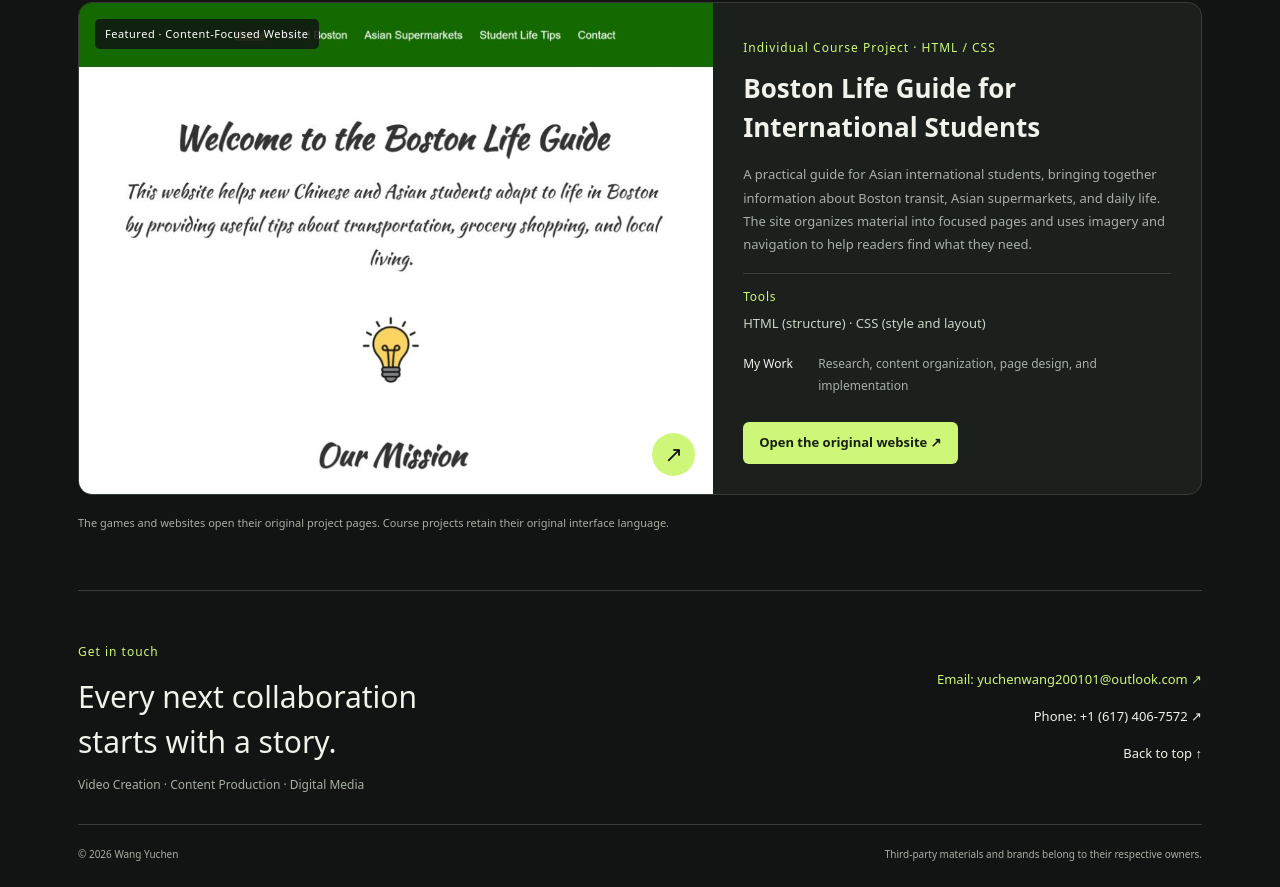
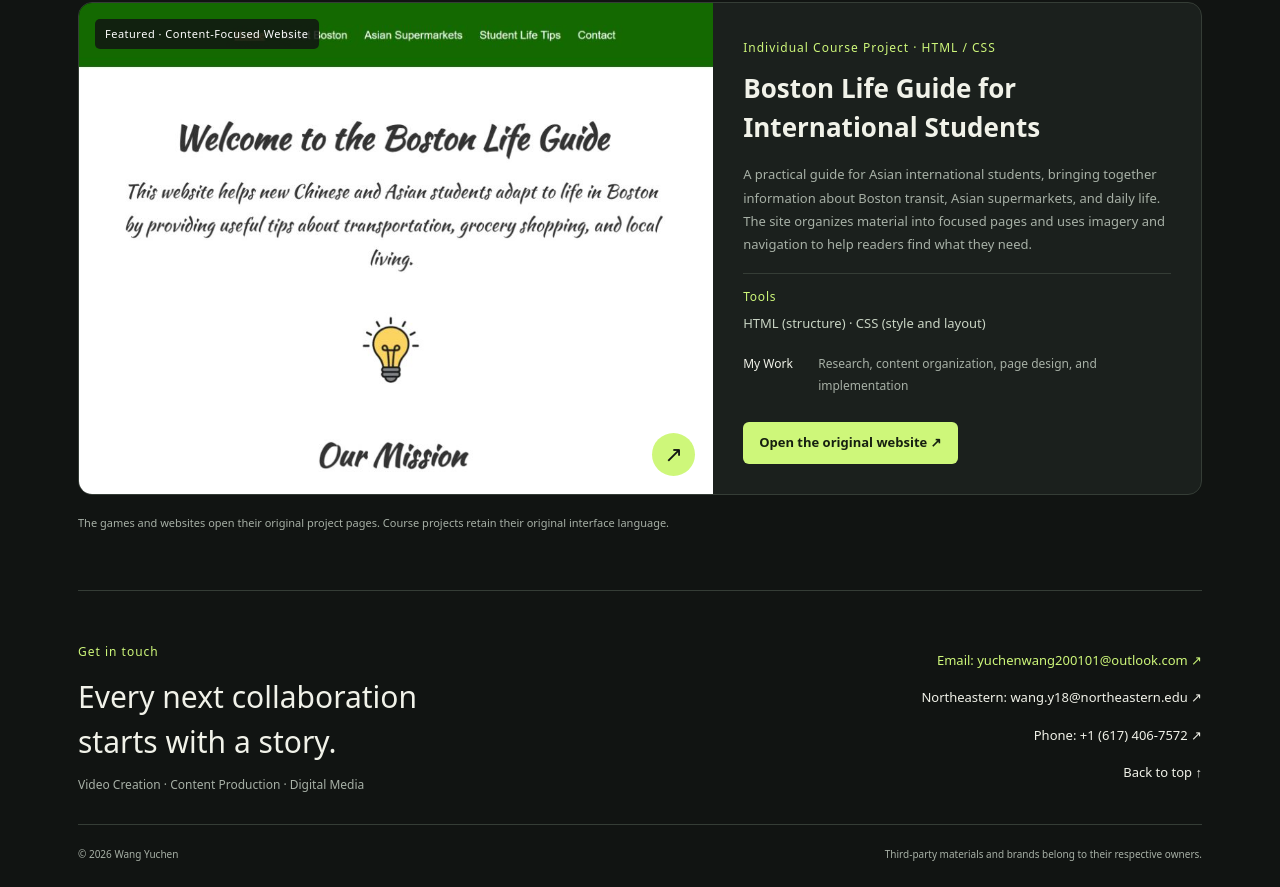
Before and after one commit to Yuchen-W-2001/Yuchen-W-2001.github.io, a plain HTML site: page en/index.html in a window 1280 px wide. Shown: the part 5801-6688 px from the top of the page. Drawn offline with Linux system fonts and the light colour scheme.

Commit message:
Add alternate Northeastern contact email

```diff
--- a/en/index.html
+++ b/en/index.html
@@ -109,7 +109,7 @@
 </section>
 
 <footer id="contact"><div><span class="section-index">Get in touch</span><h2>Every next collaboration<br>starts with a story.</h2><p>Video Creation · Content Production · Digital Media</p></div>
-  <div class="footer-links"><a href="mailto:yuchenwang200101@outlook.com">Email: yuchenwang200101@outlook.com ↗</a><a href="tel:+16174067572">Phone: +1 (617) 406-7572 ↗</a><a href="#top">Back to top ↑</a></div>
+  <div class="footer-links"><a href="mailto:yuchenwang200101@outlook.com">Email: yuchenwang200101@outlook.com ↗</a><a href="mailto:wang.y18@northeastern.edu">Northeastern: wang.y18@northeastern.edu ↗</a><a href="tel:+16174067572">Phone: +1 (617) 406-7572 ↗</a><a href="#top">Back to top ↑</a></div>
   <div class="footer-bottom"><span>© 2026 Wang Yuchen</span><span>Third-party materials and brands belong to their respective owners.</span></div>
 </footer>
 </main>
```
